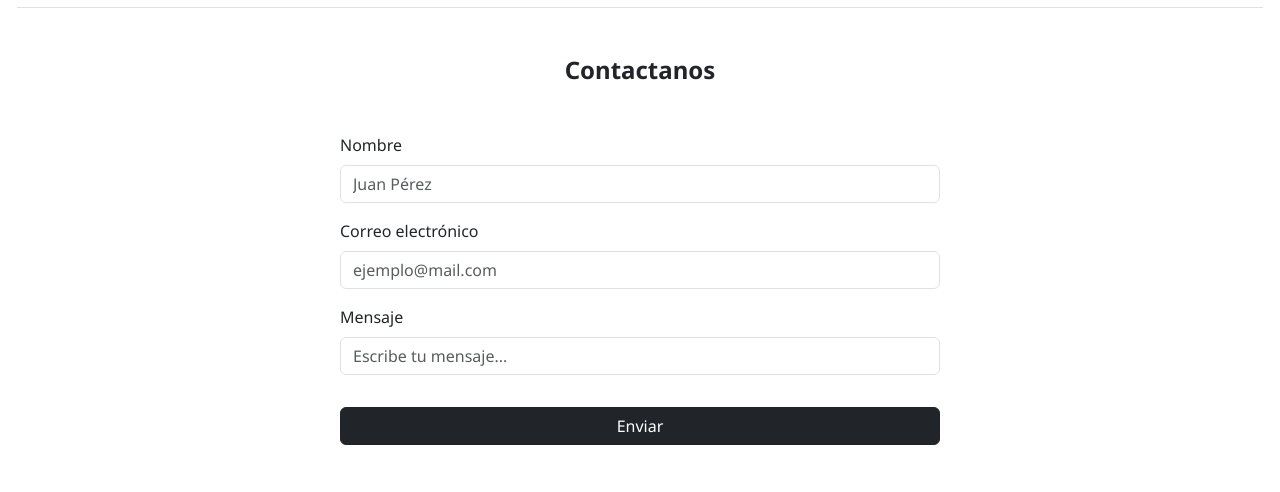
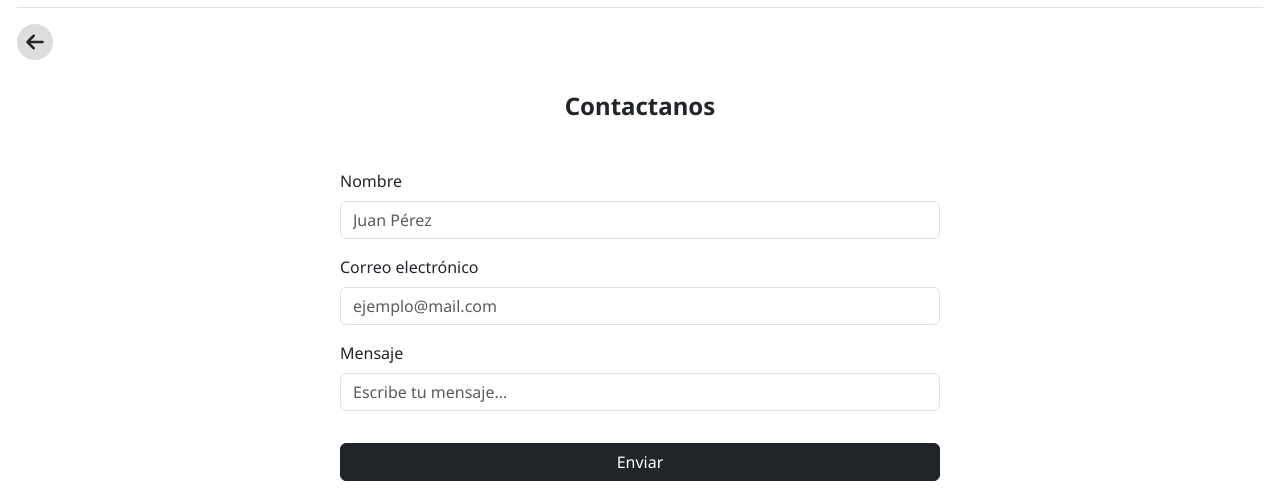
Before and after one commit to fedev95/talento-tech-frontend, a plain HTML site: page contacto.html in a window 1280 px wide. Shown: the part 65-557 px from the top of the page. Drawn offline with nearby package versions, Linux system fonts and the light colour scheme.

Commit message:
algunos arreglos

```diff
--- a/contacto.html
+++ b/contacto.html
@@ -79,6 +79,16 @@
     </header>
 
     <main>
+
+      <div class="w-auto d-flex justify-content-start back-btn-container">
+        <a href="/index.html" class="back-btn" title="Volver">
+          <svg width="20" height="20" fill="currentColor" xmlns="http://www.w3.org/2000/svg" viewBox="0 0 448 512">
+            <path
+              d="M9.4 233.4c-12.5 12.5-12.5 32.8 0 45.3l160 160c12.5 12.5 32.8 12.5 45.3 0s12.5-32.8 0-45.3L109.2 288 416 288c17.7 0 32-14.3 32-32s-14.3-32-32-32l-306.7 0L214.6 118.6c12.5-12.5 12.5-32.8 0-45.3s-32.8-12.5-45.3 0l-160 160z" />
+          </svg>
+        </a>
+      </div>
+
       <section id="contact-page" class="container-fluid py-5 px-0">
         <h4 class="fw-bold mb-5 text-center">Contactanos</h4>
         <form action="https://formspree.io/f/mgvevkzy" method="post" class="contact-form mx-auto">
--- a/styles.css
+++ b/styles.css
@@ -302,6 +302,32 @@ footer a:hover {
   width: 100%;
 }
 
+.back-btn-container {
+  position: sticky;
+  top: 89px;
+}
+
+.back-btn {
+  width: auto;
+  border-radius: 50%;
+  aspect-ratio: 1 !important;
+  display: flex;
+  justify-content: center;
+  align-items: center;
+  padding: 8px;
+  background-color: var(--light-gray);
+  color: currentColor;
+}
+
+.add-to-cart-mobile {
+  border-radius: 9999px;
+  background-color: var(--accent);
+  color: white;
+  border: none;
+  padding: 5px;
+  margin-top: auto;
+}
+
 @media (min-width: 600px) {
   .carousel-info > h2 {
     font-weight: 800;
```
Also changed, not shown: producto.html (+10 -0 lines), script.js (+4 -3 lines).
